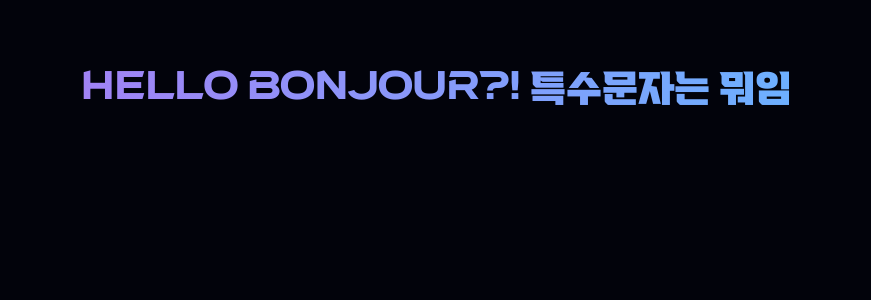
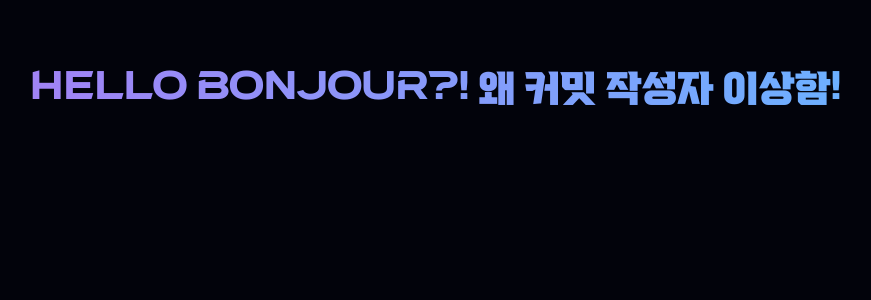
Before and after one commit to howdyfrom2019/banaclava, a React (Create React App) app: page / in a window 1280 px wide. Shown: the top 300 px of the page, without its empty margins (204-1075 px from the left). Built offline with nearby package versions, Linux system fonts and the light colour scheme.

Commit message:
git hot fix - author error.

```diff
--- a/src/container/main/fragment/ShowBuilding.tsx
+++ b/src/container/main/fragment/ShowBuilding.tsx
@@ -4,7 +4,9 @@ import styled from '@emotion/styled';
 const ShowBuilding = () => {
   return (
     <Wrapper>
-      <span className={'icy-justice-36'}>hello bonjour?! 특수문자는 뭐임</span>
+      <span className={'icy-justice-36'}>
+        hello bonjour?! 왜 커밋 작성자 이상함!
+      </span>
     </Wrapper>
   );
 };
```
